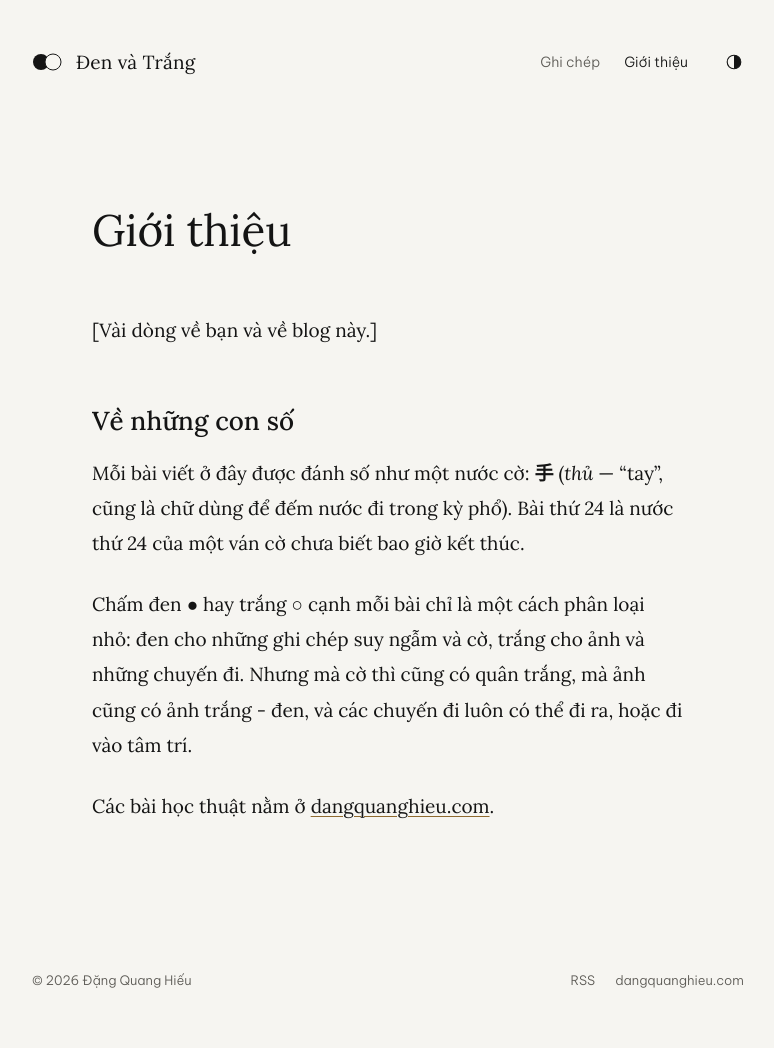
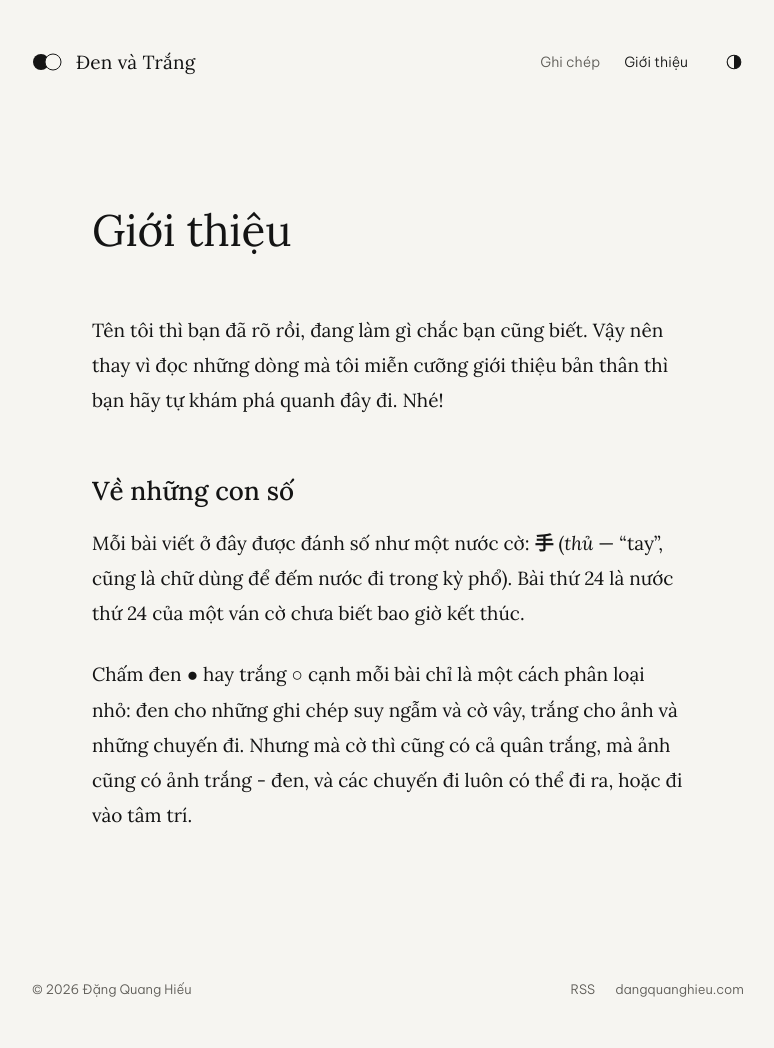
Before and after one commit to dangquanghieu/blog, a Jekyll site: the page built from about.md, in a window 1280 px wide. Shown: the whole page, without its empty margins (252-1026 px from the left). Built offline with Jekyll 4.4.1, drawn with Linux system fonts in a browser that asks for light colours.

Commit message:
đổi mô tả, viết giới thiệu

```diff
--- a/_config.yml
+++ b/_config.yml
@@ -5,7 +5,7 @@
 # ─────────────────────────────────────────────────────────────
 
 title: Đen và Trắng
-description: Ghi chép về cờ, ánh sáng, và những thứ khác.
+description: Ghi chép về ánh sáng, bóng đêm, và những thứ khác.
 author: Đặng Quang Hiếu          # tên hiện ở footer và trong thẻ meta
 lang: vi
 timezone: Asia/Ho_Chi_Minh
--- a/about.md
+++ b/about.md
@@ -4,12 +4,10 @@ title: Giới thiệu
 permalink: /gioi-thieu/
 ---
 
-[Vài dòng về bạn và về blog này.]
+Tên tôi thì bạn đã rõ rồi, đang làm gì chắc bạn cũng biết. Vậy nên thay vì đọc những dòng mà tôi miễn cưỡng giới thiệu bản thân thì bạn hãy tự khám phá quanh đây đi. Nhé!
 
 ## Về những con số
 
 Mỗi bài viết ở đây được đánh số như một nước cờ: **手** (*thủ* — "tay", cũng là chữ dùng để đếm nước đi trong kỳ phổ). Bài thứ 24 là nước thứ 24 của một ván cờ chưa biết bao giờ kết thúc.
 
-Chấm đen ● hay trắng ○ cạnh mỗi bài chỉ là một cách phân loại nhỏ: đen cho những ghi chép suy ngẫm và cờ, trắng cho ảnh và những chuyến đi. Nhưng mà cờ thì cũng có quân trắng, mà ảnh cũng có ảnh trắng - đen, và các chuyến đi luôn có thể đi ra, hoặc đi vào tâm trí.
-
-Các bài học thuật nằm ở [dangquanghieu.com](https://dangquanghieu.com).
+Chấm đen ● hay trắng ○ cạnh mỗi bài chỉ là một cách phân loại nhỏ: đen cho những ghi chép suy ngẫm và cờ vây, trắng cho ảnh và những chuyến đi. Nhưng mà cờ thì cũng có cả quân trắng, mà ảnh cũng có ảnh trắng - đen, và các chuyến đi luôn có thể đi ra, hoặc đi vào tâm trí.
--- a/index.html
+++ b/index.html
@@ -1,4 +1,4 @@
 ---
 layout: home
 ---
-Ghi chép về cờ, ánh sáng,<br>và những thứ khác.
+Ghi chép về ánh sáng, bóng đêm,<br>và những thứ khác.
```
